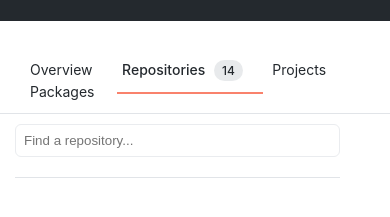
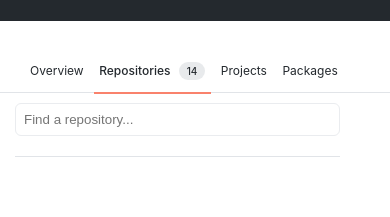
Before and after one commit to harpiking/github-mock, a plain HTML site: page index.html in a window 390 px wide. Shown: the part 51-268 px from the top of the page. Drawn offline with Linux system fonts and the light colour scheme; no server answers.

Commit message:
Update style.css

```diff
--- a/style.css
+++ b/style.css
@@ -551,11 +551,11 @@ label, textarea {
 }
 }
 @media only screen and (max-width: 400px) {
-  .{
-    font-size: 11px;
-   padding-right: 7px;
+  .top a{
+    font-size: 12px;
+   padding-right: 6px;
   }
-  .contentP{
-    margin-right: 0;
-  }
+.num{
+  font-size: 10px;
 }
+}
```
